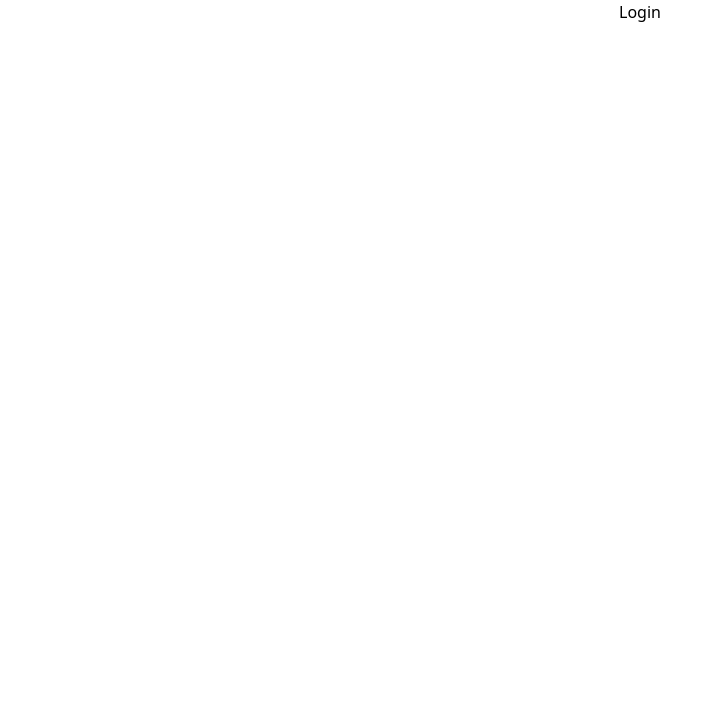
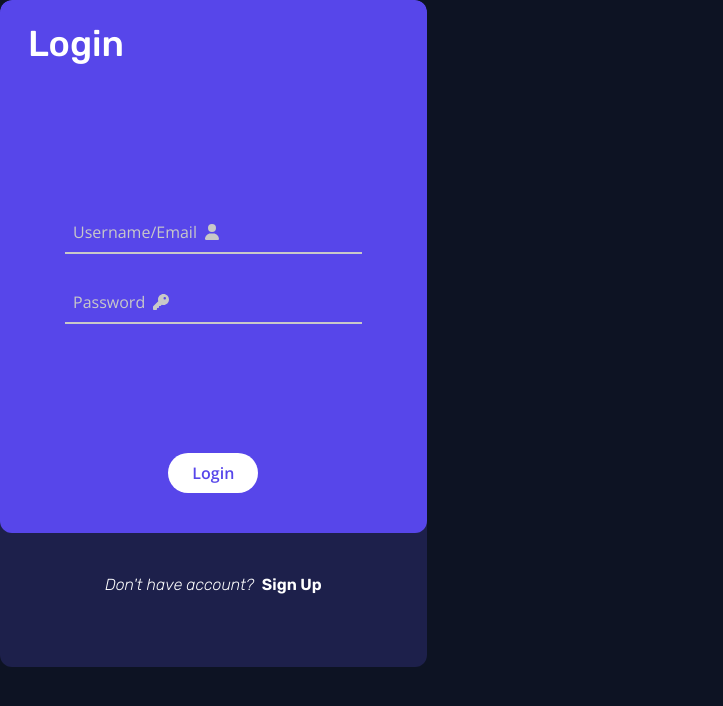
Before and after one commit to Hade21/personal-dashboard-frontend-v2, a React (Create React App) app: page /login in a window 1280 px wide. Shown: the top 706 px of the page, without its empty margins (0-723 px from the left). Built offline with nearby package versions, Linux system fonts and the light colour scheme.

Commit message:
kebabalsen tekan login

```diff
--- a/package.json
+++ b/package.json
@@ -3,6 +3,10 @@
   "version": "0.1.0",
   "private": true,
   "dependencies": {
+    "@fortawesome/fontawesome-svg-core": "^6.1.1",
+    "@fortawesome/free-regular-svg-icons": "^6.1.1",
+    "@fortawesome/free-solid-svg-icons": "^6.1.1",
+    "@fortawesome/react-fontawesome": "^0.1.18",
     "@reduxjs/toolkit": "^1.8.1",
     "@testing-library/jest-dom": "^5.16.4",
     "@testing-library/react": "^13.2.0",
--- a/src/components/atoms/Button/index.jsx
+++ b/src/components/atoms/Button/index.jsx
@@ -1,9 +1,9 @@
 import React from "react";
 
-const Button = ({ children, px, py, bgColor, type, onClick }) => {
+const Button = ({ children, px, py, bgColor, type, onClick, textColor }) => {
   return (
     <button
-      className={`cursor-pointer font-opensans font-normal text-white text-base ${px} ${py} ${bgColor} rounded-lg`}
+      className={`cursor-pointer font-opensans font-semibold ${textColor} text-base ${px} ${py} ${bgColor} rounded-full`}
       type={type}
       onClick={onClick}
     >
--- /dev/null
+++ b/src/components/atoms/Input/index.jsx
@@ -0,0 +1,28 @@
+import { FontAwesomeIcon } from "@fortawesome/react-fontawesome";
+import React from "react";
+
+const Input = (props) => {
+  const { children, type, name, value, icon } = props;
+
+  return (
+    <div className="relative">
+      <input
+        type={type}
+        name={name}
+        id={name}
+        value={value}
+        placeholder={children}
+        className="font-opensans text-base p-2 bg-transparent outline-none border-b-2 border-b-input-border focus:outline-none w-full mx-auto peer placeholder-transparent focus:border-b-red-600 transition-all duration-300"
+      />
+      <label
+        htmlFor={name}
+        className="font-opensans text-sm flex gap-2 items-center absolute left-0 -top-3.5 peer-placeholder-shown:left-2 peer-placeholder-shown:top-2 peer-placeholder-shown:text-base peer-placeholder-shown:text-input-border peer-focus:text-sm peer-focus:-top-3.5 peer-focus:left-0 peer-focus:text-white transition-all duration-300"
+      >
+        {children}
+        <FontAwesomeIcon icon={icon} />
+      </label>
+    </div>
+  );
+};
+
+export default Input;
--- a/src/components/molecules/Card/index.jsx
+++ b/src/components/molecules/Card/index.jsx
@@ -13,7 +13,7 @@ const Card = (props) => {
   } = props;
   return (
     <div
-      className={`outer-card rounded-xl flex justify-between overflow-hidden ${flexDir} ${width} ${height} ${outerColor}`}
+      className={`outer-card rounded-xl flex overflow-hidden ${flexDir} ${width} ${height} ${outerColor}`}
     >
       <div
         className={`inner-card rounded-xl w-full z-10 ${innerColor} ${innerHeight}`}
--- a/src/components/organisms/Profile/index.jsx
+++ b/src/components/organisms/Profile/index.jsx
@@ -29,7 +29,7 @@ const Profile = (props) => {
     </div>
   );
   const outerContent = (
-    <div className="wrapper flex flex-col gap-2 p-7 mt- items-start">
+    <div className="wrapper flex flex-col gap-2 p-7 items-start">
       <Button type="button" onClick={toLogin}>
         Login
       </Button>
@@ -41,7 +41,6 @@ const Profile = (props) => {
 
   return (
     <Card
-      img={img}
       innerContent={innerContent}
       outerContent={outerContent}
       innerColor="bg-profile-color"
--- a/src/pages/login/index.js
+++ b/src/pages/login/index.js
@@ -1,7 +1,64 @@
+import { faKey, faUser } from "@fortawesome/free-solid-svg-icons";
 import React from "react";
+import { Link } from "react-router-dom";
+import { Button, Card, Typography } from "../../components";
+import Input from "../../components/atoms/Input";
 
 const Login = () => {
-  return <div>Login</div>;
+  const innerContent = (
+    <div className="wrapper text-white px-7 pt-6 pb-10 flex flex-col justify-between text-left h-full">
+      <Typography font="font-rubik" size="text-4xl" weight="font-medium">
+        Login
+      </Typography>
+      <form className="w-4/5 mx-auto flex flex-col justify-between h-3/5">
+        <div className="inputs flex flex-col gap-7">
+          <Input type="text" name="username/email" icon={faUser}>
+            Username/Email
+          </Input>
+          <Input type="password" name="password" icon={faKey}>
+            Password
+          </Input>
+        </div>
+        <div className="button w-fit mx-auto">
+          <Button
+            px="px-6"
+            py="py-2"
+            bgColor="bg-white"
+            textColor="text-profile-color"
+          >
+            Login
+          </Button>
+        </div>
+      </form>
+    </div>
+  );
+  const outerContent = (
+    <div className="wrapper flex justify-center gap-2 mt-10 text-white italic">
+      <Typography font="font-rubik" size="text-base" weight="font-light">
+        Don't have account?
+      </Typography>
+      <Typography font="font-rubik" size="text-base" weight="font-semibold">
+        <Link to="/register" className="cursor-pointer not-italic">
+          Sign Up
+        </Link>
+      </Typography>
+    </div>
+  );
+
+  return (
+    <main className="bg-home-color w-screen h-screen">
+      <Card
+        flexDir="flex-col"
+        width="w-1/3"
+        height="h-5/6"
+        outerColor="bg-card-color"
+        innerColor="bg-profile-color"
+        innerHeight="h-4/5"
+        innerContent={innerContent}
+        outerContent={outerContent}
+      />
+    </main>
+  );
 };
 
 export default Login;
--- a/tailwind.config.js
+++ b/tailwind.config.js
@@ -13,6 +13,7 @@ module.exports = {
         "finance-color": "rgba(255, 139, 100, 1)",
         "todo-color": "rgba(86, 194, 230, 1)",
         "article-color": "rgba(255, 94, 125, 1)",
+        "input-border": "rgba(200, 200, 200, 1)",
       },
     },
   },
```
Also changed, not shown: 1 other file (tests, documents, lock files or other folders).
